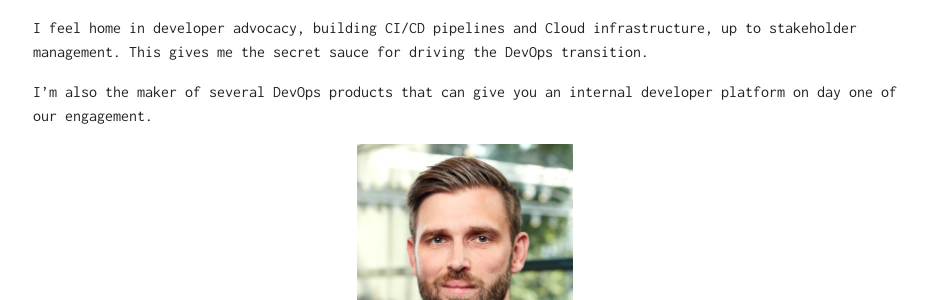
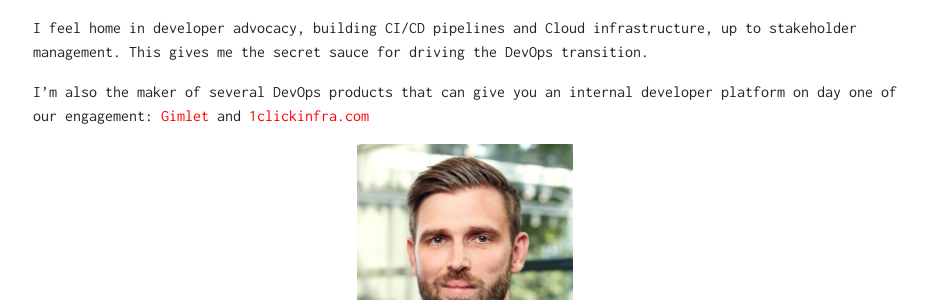
Before and after one commit to laszlocph/website, a Jekyll site: the page built from src/index.md, in a window 1280 px wide. Shown: the part 252-552 px from the top of the page, without its empty margins (175-1103 px from the left). Built offline with Jekyll 4.4.1, drawn with Linux system fonts in a browser that asks for light colours.

Commit message:
Tinkering

```diff
--- a/src/_layouts/index.html
+++ b/src/_layouts/index.html
@@ -22,8 +22,7 @@
   <meta name="twitter:image" content="{{ site.url }}/{{ page.image }}">
 
   <title>{{ page.title }} - {{ site.title }}</title>
-  <link href="https://unpkg.com/tailwindcss@^1.0/dist/tailwind.min.css" rel="stylesheet">
-  <link rel="stylesheet" href="css/main.css">
+  <link href="https://unpkg.com/tailwindcss@^2/dist/tailwind.min.css" rel="stylesheet">  <link rel="stylesheet" href="css/main.css">
   {% include head.html %}
 </head>
 <body style="position: relative">
--- a/src/index.md
+++ b/src/index.md
@@ -15,7 +15,7 @@ As a former senior engineer and later engineering director I gained the perspect
 
 I feel home in developer advocacy, building CI/CD pipelines and Cloud infrastructure, up to stakeholder management. This gives me the secret sauce for driving the DevOps transition.
 
-I'm also the maker of several DevOps products that can give you an internal developer platform on day one of our engagement.
+I'm also the maker of several DevOps products that can give you an internal developer platform on day one of our engagement: [Gimlet](https://gimlet.io){:target="_blank"} and [1clickinfra.com](https://1clickinfra.com){:target="_blank"}
 
 ![Laszlo Fogas](laszlo-web.png){:width="25%"}
 
```
